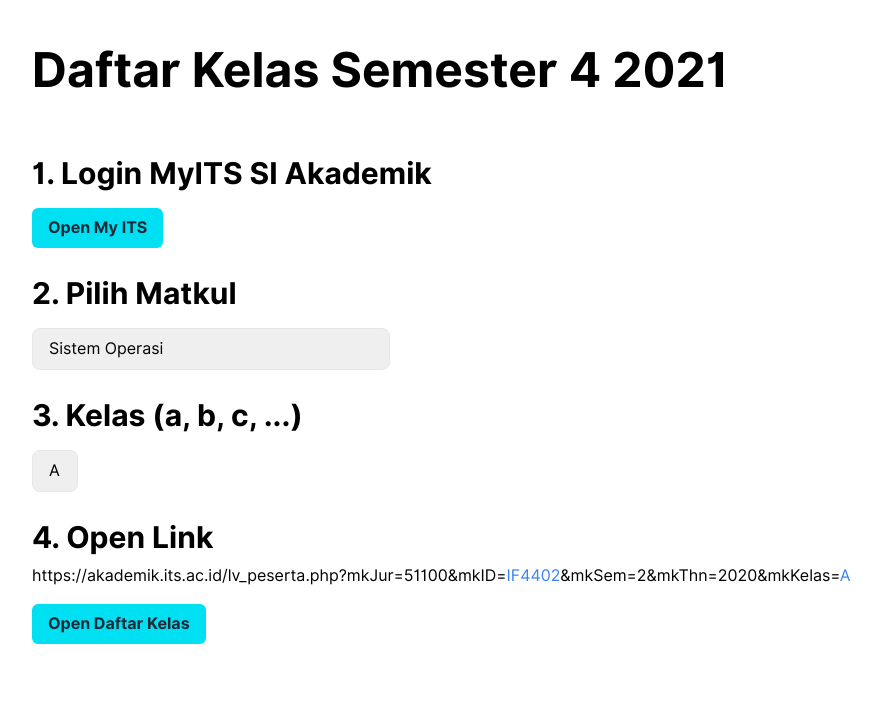
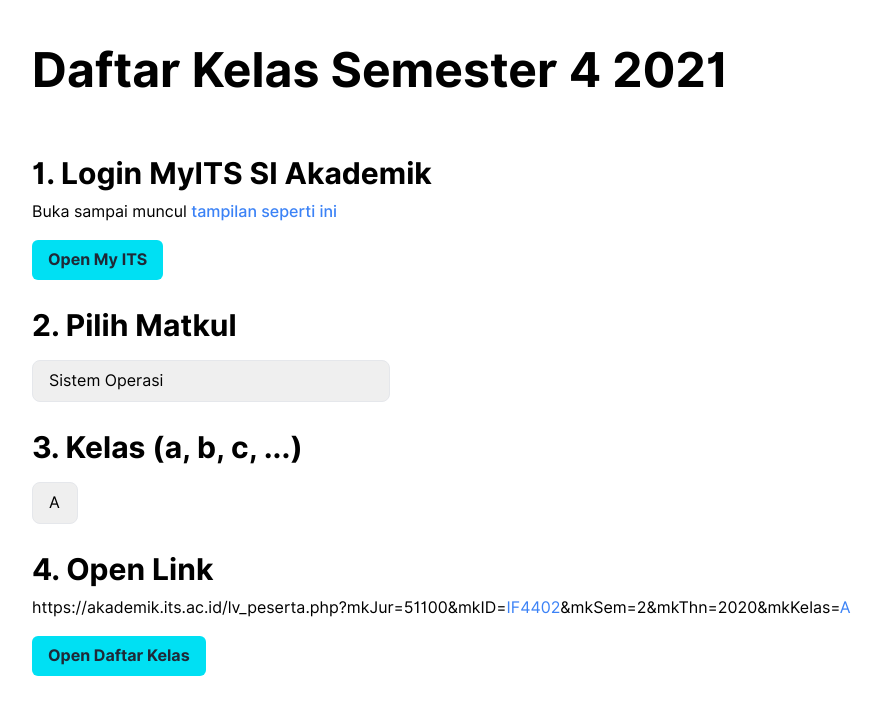
Before and after one commit to theodorusclarence/myits-class-helper, a Next.js app: page / in a window 1280 px wide. Shown: the top 714 px of the page, without its empty margins (58-939 px from the left). Built offline with nearby package versions, Linux system fonts and the light colour scheme.

Commit message:
feat: add description for open si akademik

```diff
--- a/pages/index.jsx
+++ b/pages/index.jsx
@@ -1,5 +1,6 @@
 import { NextSeo } from 'next-seo';
 import CustomLink from '@/components/CustomLink';
+import UnstyledLink from '@/components/UnstyledLink';
 import { useState } from 'react';
 
 const data = [
@@ -49,7 +50,16 @@
           <div className='flex flex-col min-h-screen py-12 space-y-7 layout'>
             <h1 class='mb-8'>Daftar Kelas Semester 4 2021</h1>
             <div>
-              <h3 className='mb-4'>1. Login MyITS SI Akademik</h3>
+              <h3 className='mb-2'>1. Login MyITS SI Akademik</h3>
+              <p className='mb-4'>
+                Buka sampai muncul{' '}
+                <UnstyledLink
+                  href='https://i.imgur.com/aAf0YKh.png'
+                  className='font-medium text-blue-500'
+                >
+                  tampilan seperti ini
+                </UnstyledLink>
+              </p>
               <CustomLink href='https://akademik.its.ac.id/'>
                 Open My ITS
               </CustomLink>
```
